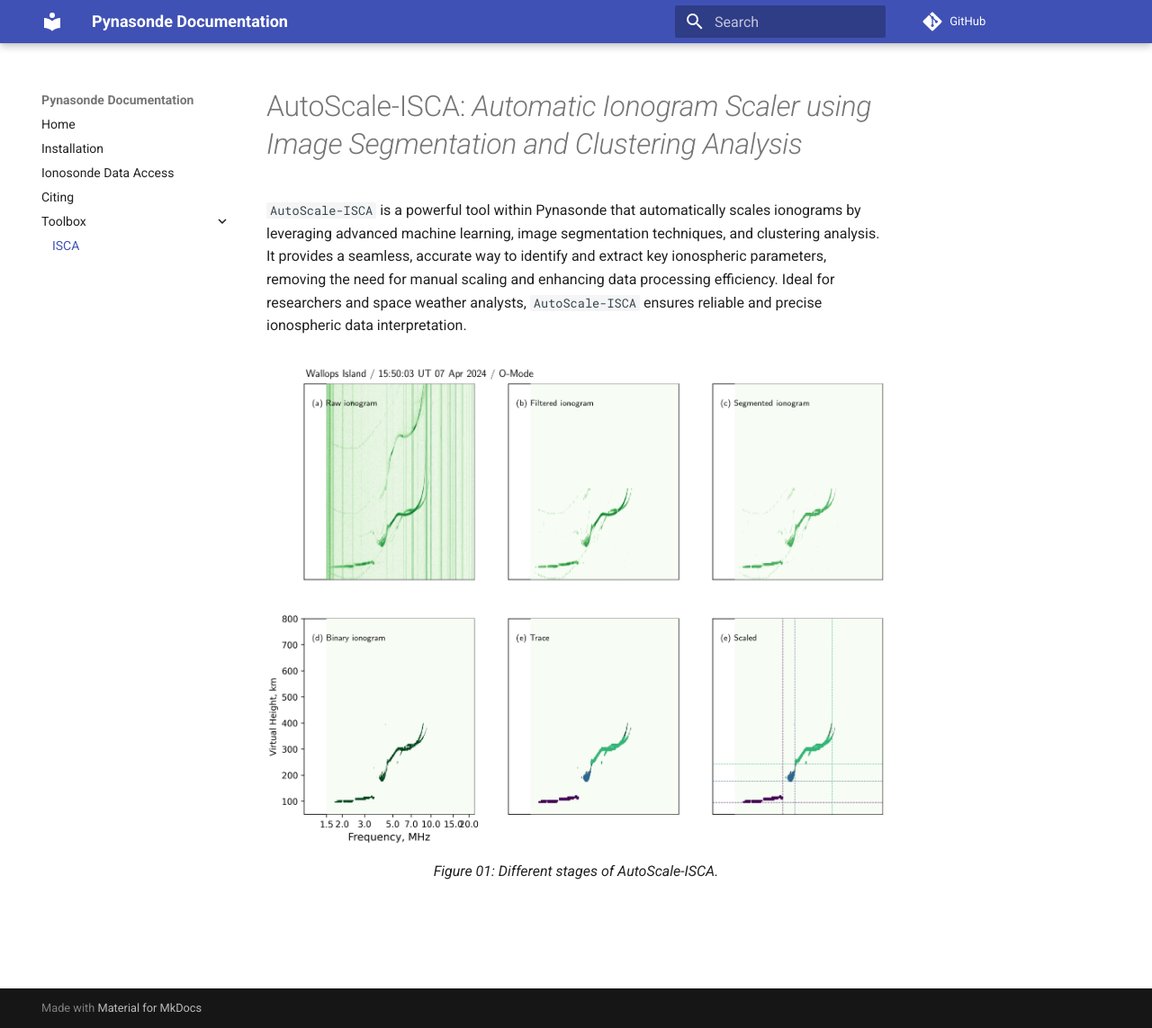
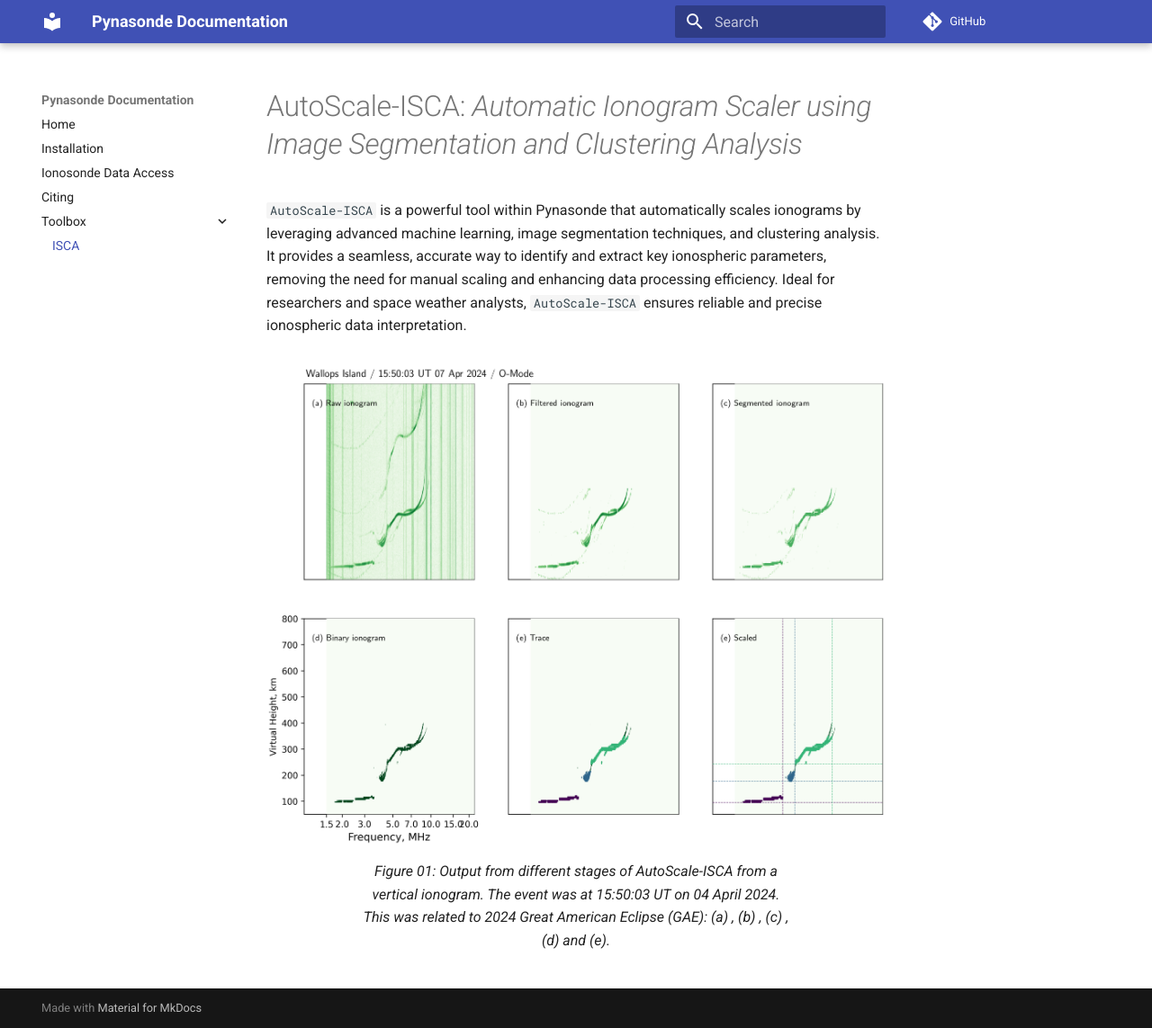
Before and after one commit to shibaji7/pynasonde, an MkDocs documentation site: the page built from docs/tools/isca.md, in a window 1280 px wide and 1143 px high. Shown: the whole window at 90% size. Built offline with MkDocs 1.6.1 and Material for MkDocs 9.7.7, drawn with Linux system fonts in a browser that asks for light colours; comment, search, counter and statistics services are not loaded.

Commit message:
Updated documentation

```diff
--- a/docs/tools/isca.md
+++ b/docs/tools/isca.md
@@ -9,6 +9,6 @@
 
 <figure markdown>
 ![Figure 01](../figures/ISCA-001.png)
-<figcaption>Figure 01: Different stages of AutoScale-ISCA.
+<figcaption>Figure 01: Output from different stages of AutoScale-ISCA from a vertical ionogram. The event was at 15:50:03 UT on 04 April 2024. This was related to 2024 Great American Eclipse (GAE): (a) , (b) , (c) , (d) and (e).
 </figcaption>
 </figure>
```
